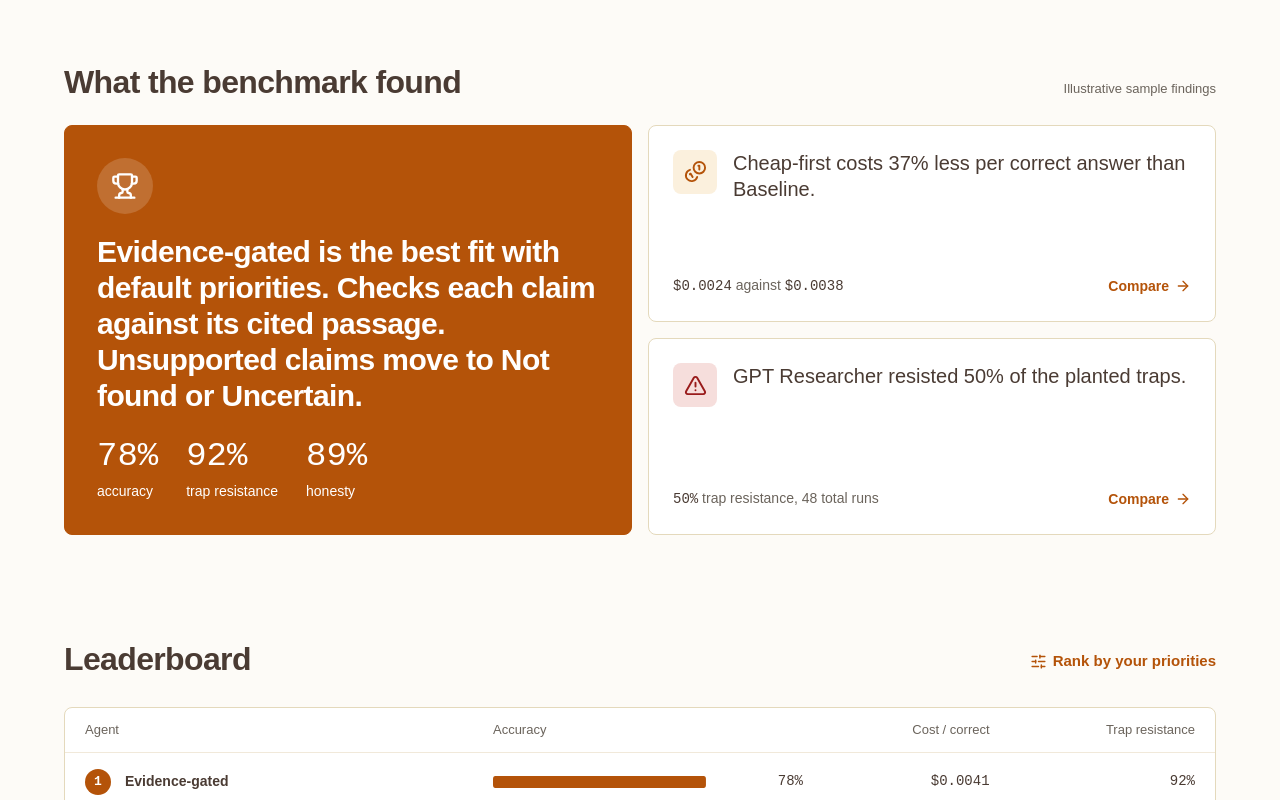
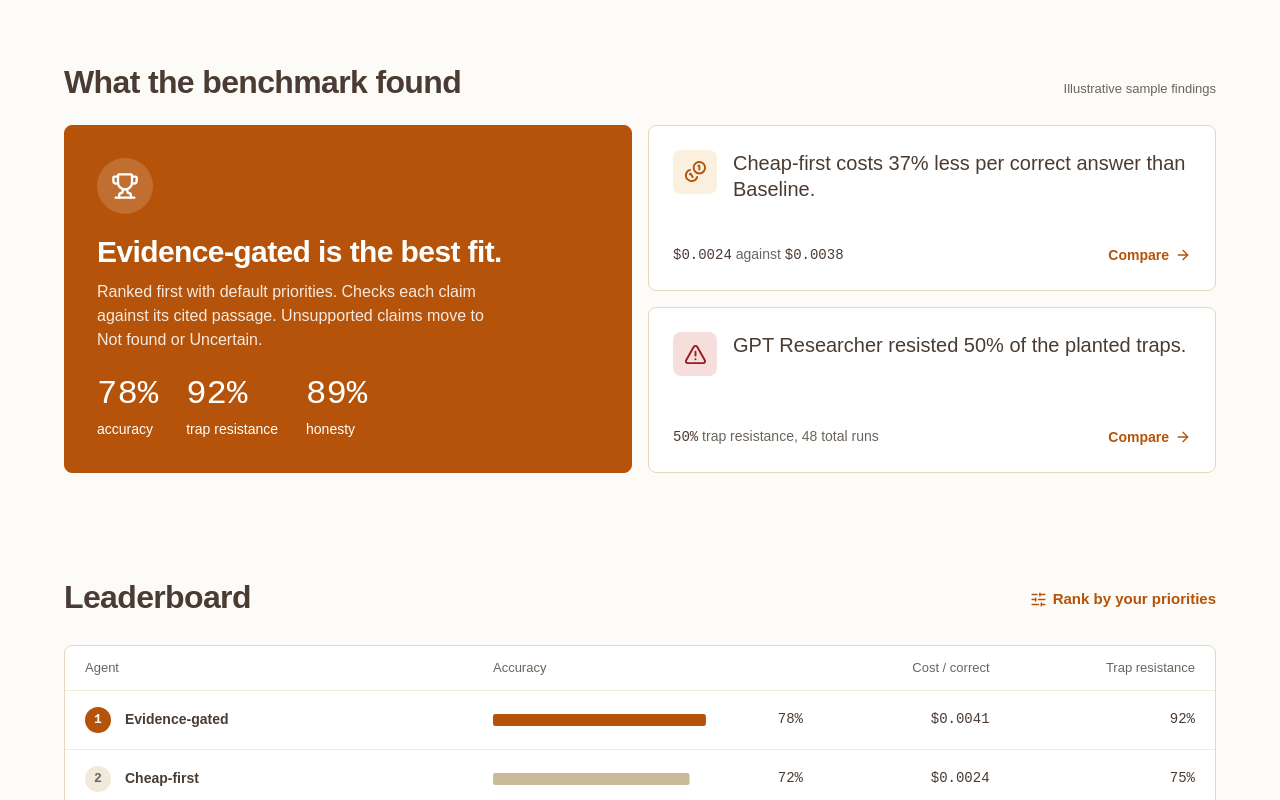
Before and after one commit to HeyJudo/Assay-research, a React (Vite) app in the folder web/: page / in a window 1280 px wide. Shown: the part 880-1680 px from the top of the page. Built offline with nearby package versions, Linux system fonts and the light colour scheme; no server answers.

Commit message:
Shorten the Home winner heading and move detail to a note

```diff
--- a/web/src/pages/Home.tsx
+++ b/web/src/pages/Home.tsx
@@ -65,7 +65,7 @@ export default function Home() {
     <section className="home-section">
       <motion.div className="home-section-heading" {...reveal}><h2>What the benchmark found</h2><span>{sampleData ? 'Illustrative sample findings' : 'Measured benchmark findings'}</span></motion.div>
       {top ? <div className="home-findings">
-        <motion.div {...reveal} whileHover={reduced ? undefined : { y: -4 }}><Link className="home-finding home-finding-winner" to={`/results?scope=full&a=${encodeURIComponent(top.agent_id)}`}><span className="home-finding-icon"><Trophy size={28} /></span><h3>{agentLabel(top.agent_id)} is the best fit with default priorities. {agents.find(agent => agent.id === top.agent_id)?.description}</h3><div className="home-winning-metrics">{[{ value: top.accuracy, label: 'accuracy' }, { value: top.trap_resistance, label: 'trap resistance' }, { value: top.honesty, label: 'honesty' }].map(metric => <span key={metric.label}><strong className="mono">{percent(metric.value)}</strong>{metric.label}</span>)}</div></Link></motion.div>
+        <motion.div {...reveal} whileHover={reduced ? undefined : { y: -4 }}><Link className="home-finding home-finding-winner" to={`/results?scope=full&a=${encodeURIComponent(top.agent_id)}`}><span className="home-finding-icon"><Trophy size={28} /></span><div><h3>{agentLabel(top.agent_id)} is the best fit.</h3><p className="home-winner-note">Ranked first with default priorities. {agents.find(agent => agent.id === top.agent_id)?.description}</p></div><div className="home-winning-metrics">{[{ value: top.accuracy, label: 'accuracy' }, { value: top.trap_resistance, label: 'trap resistance' }, { value: top.honesty, label: 'honesty' }].map(metric => <span key={metric.label}><strong className="mono">{percent(metric.value)}</strong>{metric.label}</span>)}</div></Link></motion.div>
         <div className="home-finding-stack">
           <motion.div {...reveal} whileHover={reduced ? undefined : { y: -4 }}><Link className="home-finding" to={`/results?scope=full&a=${encodeURIComponent(cheap?.agent_id ?? top.agent_id)}&b=${encodeURIComponent(baseline?.agent_id ?? top.agent_id)}`}><div className="home-finding-line"><span className="home-finding-icon"><Coins size={23} /></span><h3>{costComparison == null ? 'Compare cost per correct answer across the agents.' : Math.round(Math.abs(costComparison)) === 0 ? `${agentLabel(cheap!.agent_id)} and ${agentLabel(baseline!.agent_id)} cost the same per correct answer.` : `${agentLabel(cheap!.agent_id)} costs ${Math.round(Math.abs(costComparison))}% ${costComparison > 0 ? 'more' : 'less'} per correct answer than ${agentLabel(baseline!.agent_id)}.`}</h3></div><div className="home-finding-bottom"><span><span className="mono">{money(cheap?.cost_per_correct)}</span> against <span className="mono">{money(baseline?.cost_per_correct)}</span></span><strong>Compare<ArrowRight size={16} /></strong></div></Link></motion.div>
           <motion.div {...reveal} whileHover={reduced ? undefined : { y: -4 }}><Link className="home-finding" to={`/results?scope=full&a=${encodeURIComponent(trapResult?.agent_id ?? top.agent_id)}`}><div className="home-finding-line"><span className="home-finding-icon home-finding-danger"><TriangleAlert size={23} /></span><h3>{trapResult ? `${agentLabel(trapResult.agent_id)} resisted ${percent(trapResult.trap_resistance)} of the planted traps.` : 'Trap results appear when controlled failures have been measured.'}</h3></div><div className="home-finding-bottom"><span>{trapResult ? <><span className="mono">{percent(trapResult.trap_resistance)}</span> trap resistance, {trapResult.runs} total runs</> : 'No measured trap resistance yet.'}</span><strong>Compare<ArrowRight size={16} /></strong></div></Link></motion.div>
--- a/web/src/pages/home.css
+++ b/web/src/pages/home.css
@@ -85,3 +85,4 @@
 @media (max-width: 1000px) { .home-hero { gap: 32px; } .home-pitch h1 { font-size: 46px; } .home-stations { grid-template-columns: repeat(3,minmax(0,1fr)); gap: 32px 16px; } .home-flow { display: none; } .home-finding-winner h3 { font-size: 27px; } }
 @media (max-width: 720px) { .home-page { padding-bottom: 64px; } .home-hero { grid-template-columns: minmax(0,1fr); padding: 40px 0 72px; gap: 48px; } .home-pitch h1 { font-size: 44px; } .home-pitch>p { font-size: 18px; } .home-actions { flex-direction: column; align-items: stretch; } .home-section { padding-bottom: 72px; } .home-section h2 { font-size: 28px; } .home-findings { grid-template-columns: minmax(0,1fr); } .home-cta { padding: 28px; } .home-cta h2 { font-size: 30px; } .home-cta p { font-size: 16px; } .home-cta [data-slot="button"] { width: 100%; } }
 @media (max-width: 440px) { .home-stations { grid-template-columns: repeat(2,minmax(0,1fr)); gap: 28px 12px; } .home-receipt { padding: 24px 20px 16px; } .home-stamp { right: 10px; font-size: 13px; padding-inline: 6px; } .home-finding-winner { padding: 24px; } .home-winning-metrics { gap: 18px; } .home-winning-metrics strong { font-size: 29px; } .home-winning-metrics>span { font-size: 12px; } }
+.home-winner-note { margin: 10px 0 0; font-size: 16px; line-height: 1.5; opacity: .88; max-width: 46ch; }
```
